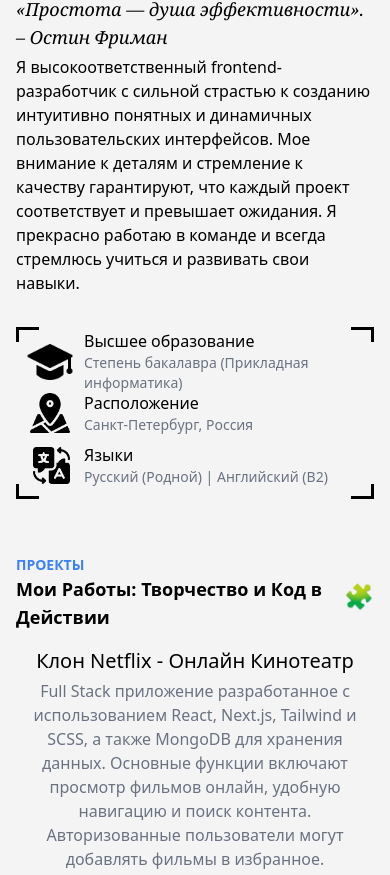
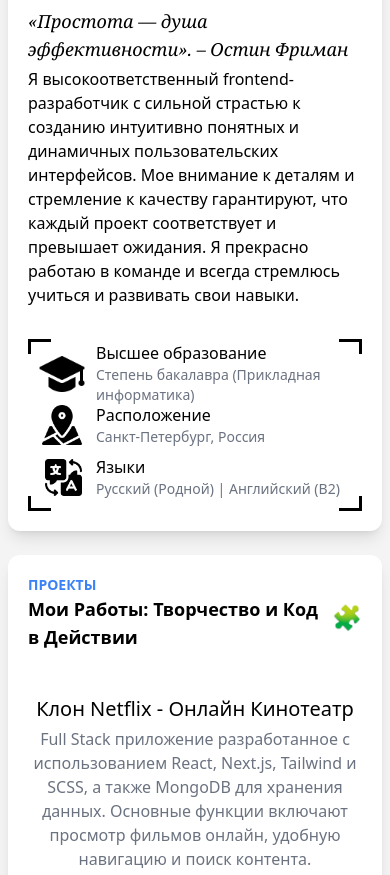
Before and after one commit to sg-i/new-portfolio-next, a Next.js app: page / in a window 390 px wide. Shown: the part 1102-1977 px from the top of the page. Built offline with nearby package versions, Linux system fonts and the light colour scheme.

Commit message:
changed buttons

```diff
--- a/components/About/index.tsx
+++ b/components/About/index.tsx
@@ -12,7 +12,7 @@ export const About = ({ section, content }: AboutProps) => {
     <div
       id="aboutSection"
       // className="flex flex-col items-center w-full xl:w-3/5 m-auto gap-6 mb-14 pt-14">
-      className="flex flex-col items-center  m-auto gap-2 sm:gap-6 mb-14   ">
+      className="bg-white p-5 shadow-lg rounded-xl  flex flex-col items-center  m-auto gap-2 sm:gap-6 mb-6 md:mb-14 ">
       <SectionTitle title={section} description={content.title}></SectionTitle>
       <div className="flex flex-col w-full ">
         <div className="flex flex-col lg:flex-row gap-3 md:gap-12">
--- a/components/Bio/index.tsx
+++ b/components/Bio/index.tsx
@@ -69,9 +69,11 @@ export default function Bio({ content }: BioProps) {
         {/* <div className="flex flex-col gap-14 md:flex-row items-center"> */}
         <div className="gap-0 md:gap-2 lg:gap-14 flex flex-wrap-reverse md:flex-nowrap justify-center items-center">
           {/* <div className="flex flex-col w-[480px] gap-4"> */}
-          <div className="flex flex-col w-[330px] sm:w-[500px] md:w-[370px] lg:w-[460px]  text-center md:text-left gap-4">
+          <div className="flex flex-col  w-[330px] sm:w-[500px] md:w-[370px] lg:w-[460px]  text-center md:text-left gap-4">
             <div className="text-3xl sm:text-5xl font-bold">{content.title}</div>
-            <div className="text-base sm:text-base text-gray-800 ">{content.description}</div>
+            <div className="text-base sm:text-base text-gray-800 text-wrap">
+              {content.description}
+            </div>
             <div className="sm:pt-2">
               <ul className="flex items-center justify-center md:justify-normal gap-3">
                 {socials.map((social) => (
@@ -94,7 +96,7 @@ export default function Bio({ content }: BioProps) {
         <div className="flex pt-4 mt-3 md:m-0 sm:pt-10 w-full gap-1 sm:gap-4  justify-center md:justify-start flex-col sm:flex-row  items-center">
           <div className="hidden sm:block font-bold">{content.techStack}</div>
           <div className="hidden sm:block text-slate-400">|</div>
-          <ul className="flex gap-5 h-16 items-center flex-nowrap overflow-hidden justify-center sm:justify-start px-8 sm:px-0 ">
+          <ul className="flex gap-5 h-16 items-center flex-wrap overflow-hidden justify-center sm:justify-start px-8 sm:px-0 ">
             <TechStackElement text="React" size={40} src="/icons/tech-stack/react-icon.svg">
               <img
                 className="animate-spin-slow"
--- a/components/Contact/index.tsx
+++ b/components/Contact/index.tsx
@@ -10,23 +10,25 @@ interface ContactProps {
 
 export const Contact = ({ section, content }: ContactProps) => {
   return (
-    <div id="contactSection" className="flex flex-col items-center  m-auto gap-4 lg:gap-8 mb-14">
+    <div
+      id="contactSection"
+      className="bg-white p-5 pb-20 shadow-lg rounded-xl flex flex-col items-center  m-auto gap-4 lg:gap-8 mb-6 md:mb-14">
       <SectionTitle title={section} description={content.title}></SectionTitle>
       <CornerBordersDiv>
-        <ul className="grid text-xl gap-4 ">
+        <ul className="grid text-base md:text-xl gap-4 ">
           <li className="grid grid-cols-3 gap-5 items-center">
             <div className="font-bold">Telegram:</div>
 
             <Link
               target="_blank"
-              className="font-mono text-center col-span-2 p-2 shadow-md rounded-lg bg-white border-zinc-200 border-[1px] hover:bg-zinc-50"
+              className="font-mono text-center col-span-2 p-2 shadow-md rounded-lg bg-white border-black border-[2px] hover:bg-zinc-50"
               href="https://t.me/ivanquartz">
               @ivanquartz
             </Link>
           </li>
           <li className="grid grid-cols-3  gap-5 items-center">
             <div className=" font-bold">Email:</div>
-            <div className="font-mono text-center col-span-2 p-2 shadow-md rounded-lg bg-white border-zinc-200 border-[1px]">
+            <div className="font-mono text-center col-span-2 p-2 shadow-md rounded-lg bg-white border-black border-[2px]">
               i.sgadov@yandex.ru
             </div>
           </li>
--- a/components/Navbar/ElementNavbar.tsx
+++ b/components/Navbar/ElementNavbar.tsx
@@ -28,7 +28,7 @@ export const ElementNavbar = ({
 
   return (
     <li
-      className={`element-navbar  border-b-2  transition  ${
+      className={`cursor-pointer element-navbar  border-b-2  transition  ${
         isActive ? 'border-blue-500' : ' border-transparent hover:border-zinc-200'
       }`}
       onClick={scrollToSection}>
--- a/components/Navbar/index.tsx
+++ b/components/Navbar/index.tsx
@@ -92,7 +92,7 @@ export default function Navbar({ content }: NavbarProps) {
       <div
         className={` w-full z-10
           ${scrollWidth && 'shadow-md'}
-          ${scrollWidth > 0 ? 'bg-zinc-100' : 'bg-transparent'}
+          ${scrollWidth > 0 ? 'bg-white' : 'bg-transparent'}
            fixed flex justify-between transition-all duration-500 items-center sm:px-10 h-14 p-4 sm:py-5 font-semibold `}>
         <div
           className={`${
--- a/components/Portfolio/PortfolioElement.tsx
+++ b/components/Portfolio/PortfolioElement.tsx
@@ -45,8 +45,9 @@ export const PortfolioElement = ({
   };
 
   return (
+    <div>
       <div
-      className={`flex flex-col-reverse lg:flex-row gap-2 lg:gap-5 items-center ${
+        className={` flex flex-col-reverse lg:flex-row gap-2 lg:gap-5 items-center mt-6 md:mt-12 ${
           leftImage && 'lg:flex-row-reverse'
         }`}>
         <div className="flex justify-center lg:hidden font-semibold gap-10 text-lg">
@@ -83,7 +84,7 @@ export const PortfolioElement = ({
           />
         </div>
         <div className="lg:w-2/5  text-center gap-3 justify-between flex flex-col">
-        <div>
+          <div className="px-5">
             <div className="text-xl lg:text-2xl font-medium mb-1 lg:mb-3">{title}</div>
             <div className="text-gray-500 font-medium">{description}</div>
           </div>
@@ -124,5 +125,7 @@ export const PortfolioElement = ({
           </div>
         </div>
       </div>
+      {/* <hr className="my-20 h-px border-t-0 bg-transparent bg-gradient-to-r from-transparent via-neutral-500 to-transparent opacity-55 dark:via-neutral-400" /> */}
+    </div>
   );
 };
--- a/components/Portfolio/index.tsx
+++ b/components/Portfolio/index.tsx
@@ -13,11 +13,13 @@ export const Portfolio = ({ section, content, projects }: PortfolioProps) => {
   return (
     <div
       id="portfolioSection"
-      className="flex flex-col items-center  m-auto gap-4 lg:gap-16 mb-14 ">
-      <SectionTitle title={section} description={content.description}>
-        <div className="animate-bounce text-2xl">🧩</div>
-      </SectionTitle>
-      <div className="flex flex-col items-center  m-auto gap-6 lg:gap-24">
+      className="bg-white px-0 md:p-5 shadow-lg rounded-xl flex flex-col items-center  m-auto mb-6 md:mb-14 ">
+      <div className="w-full  p-5 md:p-0">
+        <SectionTitle title={section} description={content.description}>
+          <div className="animate-bounce text-2xl">🧩</div>
+        </SectionTitle>
+      </div>
+      <div className="flex divide-y flex-col items-center  m-auto gap-6 lg:gap-12 ">
         {projects.map((el, index) => (
           <PortfolioElement
             key={el.title}
--- /dev/null
+++ b/components/RevealOnScrol/index.tsx
@@ -0,0 +1,37 @@
+import React, { ReactNode, useEffect, useRef, useState } from 'react';
+
+interface RevealOnScrollProps {
+  children: ReactNode;
+}
+export const RevealOnScrol: React.FC<RevealOnScrollProps> = ({ children }) => {
+  const [isVisible, setIsVisible] = useState(false);
+  const ref = useRef<HTMLDivElement>(null);
+
+  useEffect(() => {
+    const scrollObserver = new IntersectionObserver(([entry]) => {
+      if (entry.isIntersecting) {
+        setIsVisible(true);
+        scrollObserver.unobserve(entry.target);
+      }
+    });
+
+    if (ref.current) {
+      scrollObserver.observe(ref.current);
+    }
+
+    return () => {
+      if (ref.current) {
+        scrollObserver.unobserve(ref.current);
+      }
+    };
+  }, []);
+
+  const classes = `transition-opacity duration-1000
+        ${isVisible ? 'opacity-100' : 'opacity-0'}`;
+
+  return (
+    <div ref={ref} className={classes}>
+      {children}
+    </div>
+  );
+};
--- a/pages/index.tsx
+++ b/pages/index.tsx
@@ -9,6 +9,7 @@ import { Portfolio } from '@/components/Portfolio';
 import { About } from '@/components/About';
 import Head from 'next/head';
 import { Contact } from '@/components/Contact';
+import { RevealOnScrol } from '@/components/RevealOnScrol';
 export function getServerSideProps(context: NextPageContext) {
   let locale: keyof localisedContentInterface =
     (context.locale as keyof localisedContentInterface) || 'en';
@@ -40,14 +41,21 @@ const Home = ({ content }: HomeProps): any => {
       <div className="h-full w-full items-center ">
         <Navbar content={content.navbar} />
         <Bio content={content.bio} />
-        <div className="p-4 sm:p-8  lg:w-[950px] xl:w-[1100px] m-auto">
+        <div className="p-2 sm:p-8  lg:w-[950px] xl:w-[1100px] m-auto">
+          <RevealOnScrol>
             <About section={content.navbar.about} content={content.about} />
+          </RevealOnScrol>
+
+          <RevealOnScrol>
             <Portfolio
               section={content.navbar.projects}
               content={content.portfolio}
               projects={content.projects}
             />
+          </RevealOnScrol>
+          <RevealOnScrol>
             <Contact section={content.navbar.contact} content={content.contact} />
+          </RevealOnScrol>
         </div>
       </div>
     </>
--- a/styles/globals.scss
+++ b/styles/globals.scss
@@ -5,6 +5,10 @@
 body {
   @apply h-full overflow-x-hidden;
   /* font-family: 'Trebuchet MS', 'Lucida Sans Unicode', 'Lucida Grande', 'Lucida Sans', Arial, sans-serif */
+}
+.image-gallery{
+  // width: 200px;
+
 }
 .image-gallery-icon svg{
   scale: 0.55;
```
Lines whose indentation alone changed are shown as unchanged.
